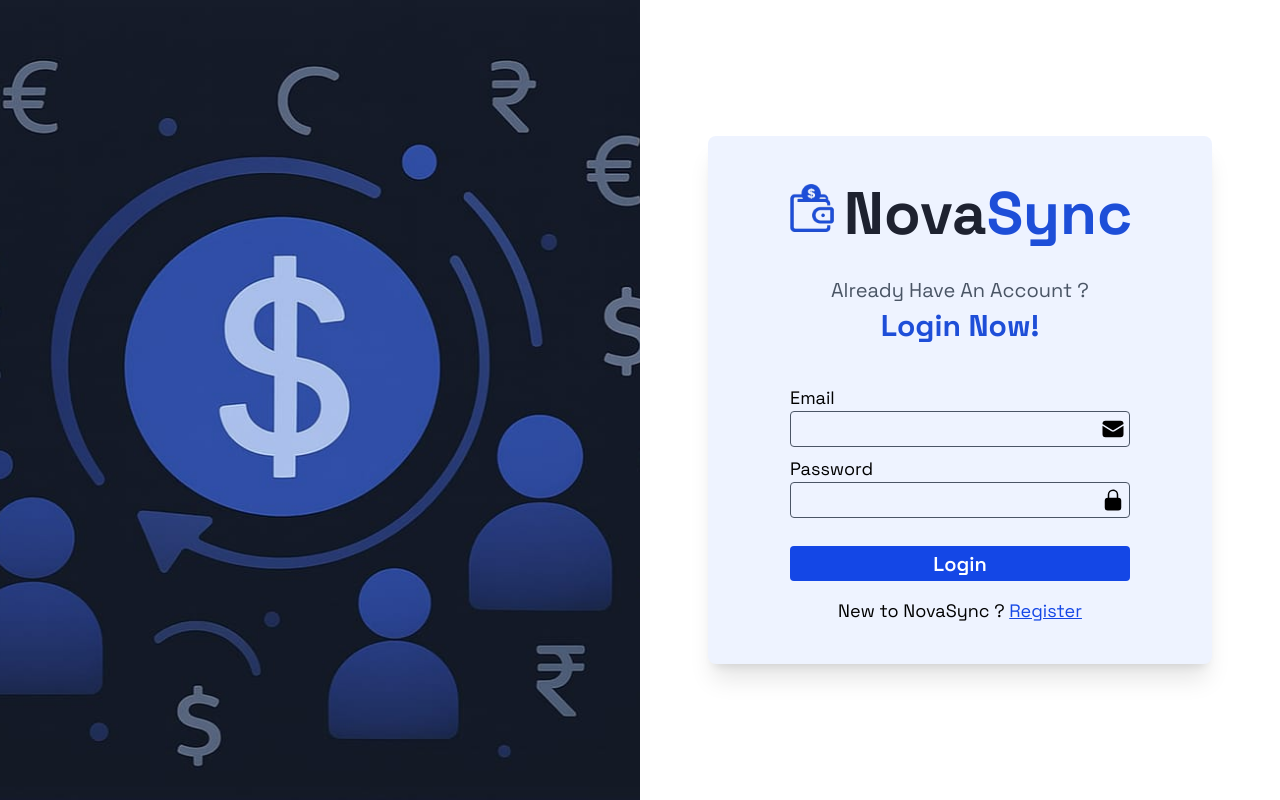
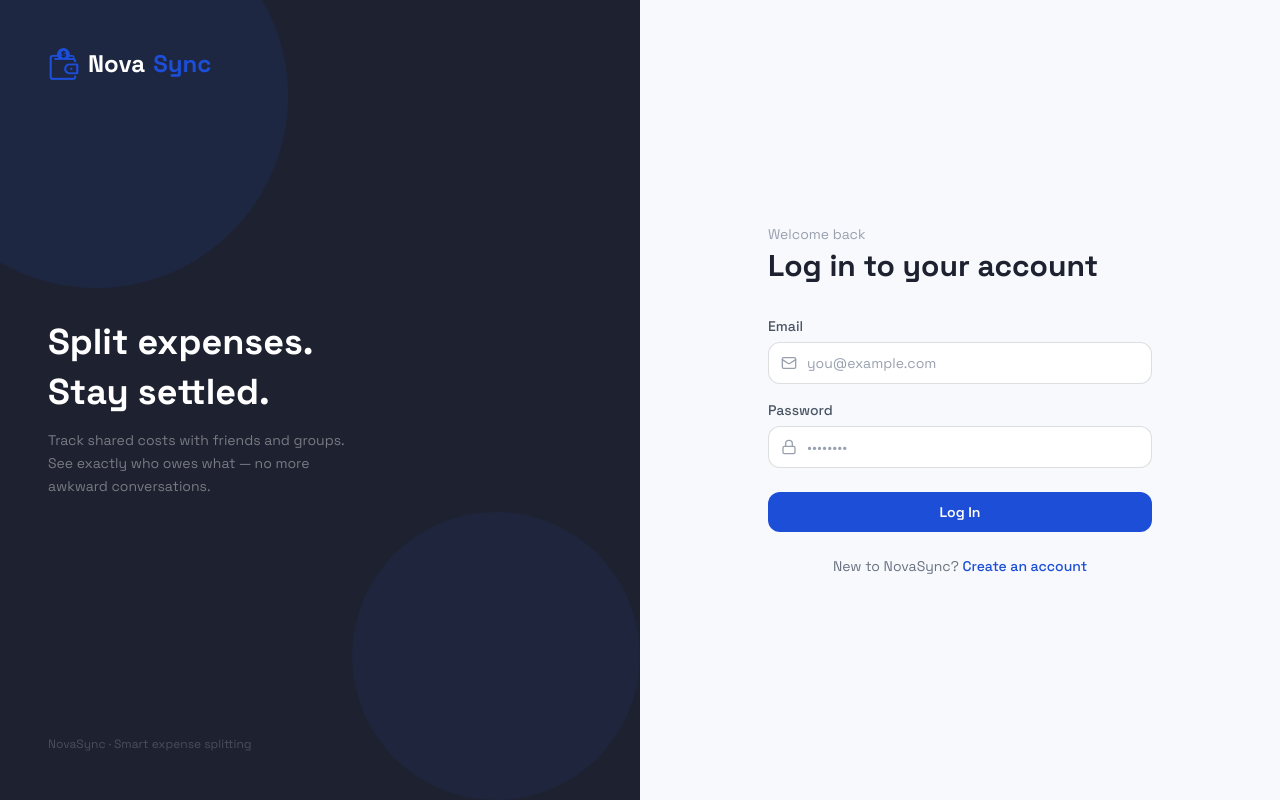
Before and after one commit to dangerousEnigma1827/NovaSync, a React (Vite) app in the folder client/: page /login in a window 1280 px wide. Built offline with nearby package versions, Linux system fonts and the light colour scheme.

Commit message:
style:Polished ui of Login Page

```diff
--- a/client/src/pages/Login.jsx
+++ b/client/src/pages/Login.jsx
@@ -1,132 +1,128 @@
 import React, { useState } from 'react'
 import axios from 'axios'
-import { Lock, Mail, User } from 'lucide-react'
+import { Mail, Lock } from 'lucide-react'
 import { useNavigate } from 'react-router-dom'
-import toast from "react-hot-toast";
-
+import toast from "react-hot-toast"
 
 function Login() {
+  const [email, setEmail] = useState("")
+  const [password, setPassword] = useState("")
+  const navigate = useNavigate()
 
-    let [email, setEmail] = useState("")
-    let [password, setPassword] = useState("")
+  const toastStyle = { style: { background: '#1d4ed8', color: '#fff' } }
 
-    let navigate = useNavigate()
-
-    let loginFunc = async (e)=>{
+  const loginFunc = async (e) => {
     e.preventDefault()
 
-        if(email.trim() == ""){
-            toast("Email cant be empty!",{
-                style: {
-                background: '#1d4ed8',
-                color: '#fff',
-            },
-            });
+    if (email.trim() === "") return toast("Email can't be empty!", toastStyle)
+    if (password.trim() === "") return toast("Password can't be empty!", toastStyle)
 
-            return;
-        }
-
-        if(password.trim() == ""){
-            toast("Password cant be empty!",{
-                style: {
-                background: '#1d4ed8',
-                color: '#fff',
-            },
-            })
-            return;
-        }
-
-
-        console.log("1")
-        try{
-            let result = await axios.post('http://localhost:3000/users/login', {
-                "email":email,
-                "password":password
-            })
+    try {
+      const result = await axios.post('http://localhost:3000/users/login', { email, password })
+      localStorage.setItem('token', result.data.token)
       navigate('/')
-
-            localStorage.setItem('token', result.data.token)
-
-        }catch(err){
-            if(err.response.data.message){
-                    console.log(err.response.data.message)
-                    toast(err.response.data.message,{
-                        style: {
-                        background: '#1d4ed8',
-                        color: '#fff',
-                        },
-                        }
-                    )
+    } catch (err) {
+      if (err.response?.data?.message) {
+        toast(err.response.data.message, toastStyle)
       }
     }
   }
 
+  return (
+    <div className="flex h-screen w-screen overflow-hidden bg-[#f7f9fc]">
 
-  return (
+      {/* Left panel — decorative */}
+      <div className="hidden md:flex w-1/2 bg-[#1e2230] flex-col justify-between p-12 relative overflow-hidden">
+        {/* Subtle background circles */}
+        <div className="absolute -top-24 -left-24 w-96 h-96 rounded-full bg-[#1d4ed8]/10 pointer-events-none" />
+        <div className="absolute bottom-0 right-0 w-72 h-72 rounded-full bg-[#1d4ed8]/8 pointer-events-none" />
 
-
-    <div className='flex flex-row justify-center items-center overflow-hidden h-screen w-screen'>
-        <div className='h-screen w-1/2 hidden md:flex'>
-            <img src="/..jpg" alt="" className='object-cover h-screen w-[50vw] '/>
+        {/* Logo */}
+        <div className="flex items-center gap-2 relative z-10">
+          <img src="/icon.png" alt="" className="h-8 w-8" />
+          <span className="text-2xl font-bold text-white">Nova</span>
+          <span className="text-2xl font-bold text-[#1d4ed8]">Sync</span>
         </div>
 
-
-        {/* right part */}
-        <div className='h-screen w-[50vw] flex flex-col justify-center items-center'>
-
-            {/* logo part */}
-            <div className='bg-[#eef3ff] rounded-lg px-20 py-10 shadow-xl'>
-                <div className='flex flex-row mt-2 mb-8'>
-                <img src="/icon.png" alt="" className='h-12 w-12 mr-2'/>
-                <p className='md:text-6xl text-5xl font-bold text-[#1e2230]'>Nova</p>
-                <p className='text-5xl md:text-6xl font-bold text-[#1d4ed8]'>Sync</p>
+        {/* Hero text */}
+        <div className="relative z-10">
+          <p className="text-white text-4xl font-bold leading-snug mb-3">
+            Split expenses.<br />Stay settled.
+          </p>
+          <p className="text-white/40 text-sm leading-relaxed max-w-xs">
+            Track shared costs with friends and groups. See exactly who owes what — no more awkward conversations.
+          </p>
         </div>
 
-            <div className='flex flex-col justify-center items-center gap-1 mb-10'>
-                <p className='text-gray-600 sm:text-xl text-md text-center'>Already Have An Account ?</p>
-                <p className='text-[#1e4ed8] text-3xl font-bold'>Login Now!</p>
+        {/* Bottom tagline */}
+        <p className="text-white/20 text-xs relative z-10">NovaSync · Smart expense splitting</p>
       </div>
 
-            <div>
-                <form className='flex flex-col gap-2 justify-center items-center'>
+      {/* Right panel — form */}
+      <div className="flex-1 flex flex-col justify-center items-center px-6">
+        {/* Mobile logo */}
+        <div className="flex items-center gap-1.5 mb-10 md:hidden">
+          <img src="/icon.png" alt="" className="h-7 w-7" />
+          <span className="text-2xl font-bold text-[#1e2230]">Nova</span>
+          <span className="text-2xl font-bold text-[#1d4ed8]">Sync</span>
+        </div>
 
-                    <div className='flex flex-col justify-center items-start gap-[0.5]'>
-                        <label>Email</label>
-                        <div className='flex justify-between items-center border border-gray-600 rounded px-1 py-[3.6px] w-85'>
-                            <input type="text" className='px-4  w-[23vw] outline-none rounded border-gray-600' value={email} onChange={(e)=>setEmail(e.target.value)}/>
-                            {/* <Mail size={25} strokeWidth={1}/> */}
-                            <svg xmlns="http://www.w3.org/2000/svg" viewBox="0 0 24 24" fill="currentColor" className="size-6">
-  <path d="M1.5 8.67v8.58a3 3 0 0 0 3 3h15a3 3 0 0 0 3-3V8.67l-8.928 5.493a3 3 0 0 1-3.144 0L1.5 8.67Z" />
-  <path d="M22.5 6.908V6.75a3 3 0 0 0-3-3h-15a3 3 0 0 0-3 3v.158l9.714 5.978a1.5 1.5 0 0 0 1.572 0L22.5 6.908Z" />
-</svg>
+        <div className="w-full max-w-sm">
+          <p className="text-gray-400 text-sm mb-1">Welcome back</p>
+          <p className="text-[#1e2230] text-3xl font-bold mb-8">Log in to your account</p>
 
-                        </div>
-                    </div>
-                    <div className='flex flex-col justify-center items-start gap-[0.5]'>
-                        <label>Password</label>
-                        <div className='flex justify-between items-center border border-gray-600 rounded px-1 py-[3.6px] w-85'>
-                            <input type="password" className='px-4 w-[23vw] outline-none rounded border-gray-600' value={password} onChange={(e)=>setPassword(e.target.value)}/>
-                            {/* <Lock size={25} strokeWidth={1}/> */}
-                            <svg xmlns="http://www.w3.org/2000/svg" viewBox="0 0 24 24" fill="currentColor" class="size-6">
-  <path fill-rule="evenodd" d="M12 1.5a5.25 5.25 0 0 0-5.25 5.25v3a3 3 0 0 0-3 3v6.75a3 3 0 0 0 3 3h10.5a3 3 0 0 0 3-3v-6.75a3 3 0 0 0-3-3v-3c0-2.9-2.35-5.25-5.25-5.25Zm3.75 8.25v-3a3.75 3.75 0 1 0-7.5 0v3h7.5Z" clip-rule="evenodd" />
-</svg>
-
+          <form className="flex flex-col gap-4" onSubmit={loginFunc}>
+            {/* Email */}
+            <div className="flex flex-col gap-1.5">
+              <label className="text-sm font-medium text-gray-600">Email</label>
+              <div className="flex items-center bg-white border border-[#1e2230]/15 rounded-xl px-3 py-2.5 gap-2.5 focus-within:border-[#1d4ed8] transition-colors">
+                <Mail size={16} className="text-gray-400 shrink-0" />
+                <input
+                  type="email"
+                  placeholder="you@example.com"
+                  className="flex-1 outline-none text-sm text-[#1e2230] placeholder:text-gray-400 bg-transparent"
+                  value={email}
+                  onChange={(e) => setEmail(e.target.value)}
+                />
               </div>
             </div>
 
-                    <button className='w-85 cursor-pointer text-white text-xl bg-blue-700 px-4 py-[3.6px] mt-5 font-semibold rounded hover:bg-blue-700/40' onClick={(e)=>loginFunc(e)}>Login</button>
-
-                     <p className='mt-2'>New to NovaSync ? <span className='text-blue-700 underline cursor-pointer' onClick={()=>navigate('/register')}>Register</span></p>
-
-                </form>
+            {/* Password */}
+            <div className="flex flex-col gap-1.5">
+              <label className="text-sm font-medium text-gray-600">Password</label>
+              <div className="flex items-center bg-white border border-[#1e2230]/15 rounded-xl px-3 py-2.5 gap-2.5 focus-within:border-[#1d4ed8] transition-colors">
+                <Lock size={16} className="text-gray-400 shrink-0" />
+                <input
+                  type="password"
+                  placeholder="••••••••"
+                  className="flex-1 outline-none text-sm text-[#1e2230] placeholder:text-gray-400 bg-transparent"
+                  value={password}
+                  onChange={(e) => setPassword(e.target.value)}
+                />
               </div>
             </div>
 
+            <button
+              type="submit"
+              className="w-full bg-[#1d4ed8] text-white rounded-xl py-2.5 font-semibold text-sm hover:bg-[#1742b8] transition-colors cursor-pointer mt-2"
+              onClick={loginFunc}
+            >
+              Log In
+            </button>
+          </form>
+
+          <p className="text-sm text-gray-500 text-center mt-6">
+            New to NovaSync?{' '}
+            <span
+              className="text-[#1d4ed8] font-medium cursor-pointer hover:underline"
+              onClick={() => navigate('/register')}
+            >
+              Create an account
+            </span>
+          </p>
         </div>
-
       </div>
-
-
+    </div>
   )
 }
 
```
Lines whose indentation alone changed are shown as unchanged.
